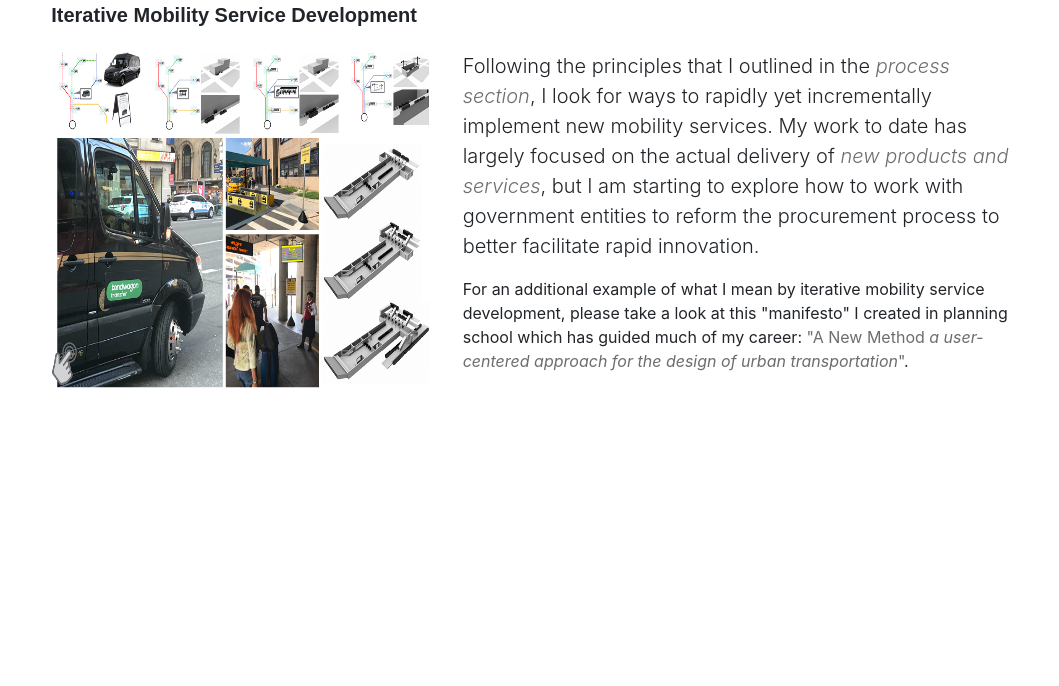
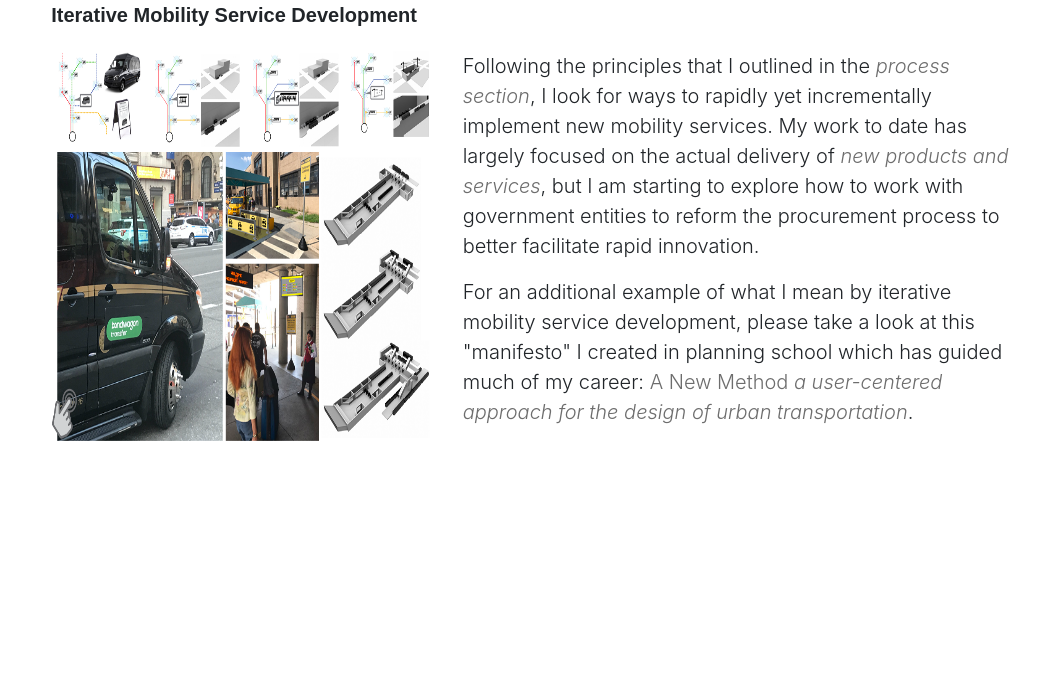
Before and after one commit to jminternico/jminternico.github.io, a plain HTML site: page mobility.html in a window 1280 px wide. Shown: the part 1423-2109 px from the top of the page, without its empty margins (110-1169 px from the left). Drawn offline with Linux system fonts and the light colour scheme.

Commit message:
fixed style issue and typos

```diff
--- a/mobility.html
+++ b/mobility.html
@@ -144,8 +144,8 @@
                     <div class="col-lg-7">
                         <p class="lead">Following the principles that I outlined in the <a href="./index.html#process" style="color:#6d6d6d"><i>process section</i></a>, I look for ways to rapidly yet incrementally implement new mobility services. My work to date has largely focused on the actual delivery of <a href="./bandwagon.html" style="color:#6d6d6d"><i>new products and services</i></a>, but I am starting to explore how to work with government entities to reform the procurement process to better facilitate rapid innovation.</p>
 
-                        </p>
-                        For an additional example of what I mean by iterative mobility service development, please take a look at this "manifesto" I created in planning school which has guided much of my career: <a href="https://bit.ly/IterativeMobility" target="_blank" style="color:#6d6d6d">"A New Method <i>a user-centered approach for the design of urban transportation</i>"</a>.
+                        <p class="lead">
+                        For an additional example of what I mean by iterative mobility service development, please take a look at this "manifesto" I created in planning school which has guided much of my career: <a href="https://bit.ly/IterativeMobility" target="_blank" style="color:#6d6d6d">A New Method <i>a user-centered approach for the design of urban transportation</i></a>.
                         </p>
                       </div>
                     </div>
```
